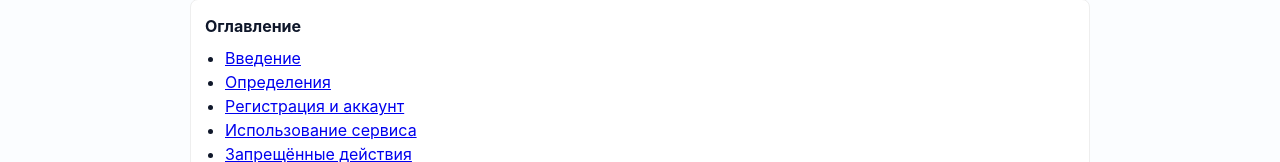
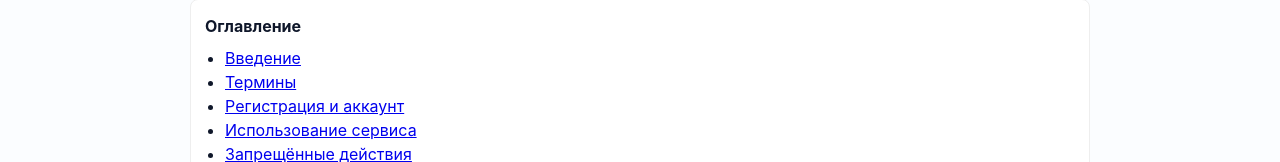
Before and after one commit to novaaurelis/nova-ai-agents-site-backup, a Next.js app: page /ru/terms in a window 1280 px wide. Shown: the part 285-447 px from the top of the page. Built offline with nearby package versions, Linux system fonts and the light colour scheme.

Commit message:
style: align TOC with privacy pages

```diff
--- a/pages/ru/terms.js
+++ b/pages/ru/terms.js
@@ -16,7 +16,7 @@ export default function RuTerms(){
             <strong>Оглавление</strong>
             <ul>
               <li><a href="#intro">Введение</a></li>
-              <li><a href="#definitions">Определения</a></li>
+              <li><a href="#definitions">Термины</a></li>
               <li><a href="#account">Регистрация и аккаунт</a></li>
               <li><a href="#use">Использование сервиса</a></li>
               <li><a href="#prohibited">Запрещённые действия</a></li>
```
